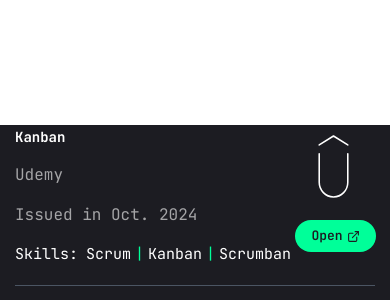
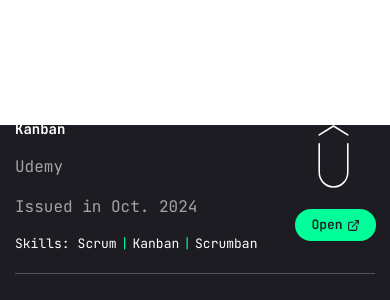
Before and after one commit to JeffersonCanuto/jefferson-portfolio, a Next.js app: page /education in a window 390 px wide. Shown: the part 1563-1863 px from the top of the page. Built offline with nearby package versions, Linux system fonts and the light colour scheme.

Commit message:
fix: update skills text size for small screen in Education page

```diff
--- a/src/app/education/page.jsx
+++ b/src/app/education/page.jsx
@@ -181,7 +181,7 @@ function Education() {
                                     <h4 className="text-[14px] font-bold hover:text-accent">{certification.title}</h4>
                                     <p className="text-white/60">{certification.school}</p>
                                     <p className="text-white/60">{certification.issuance}</p>
-                                    <div className=" text-[15px] flex flex-row">
+                                    <div className="text-[13px] md:text-[15px] flex flex-row">
                                         <span className="mr-2">Skills:</span>
                                         <div className="flex justify-between items-end">
                                             {certification.competences.map(competence => {
```
